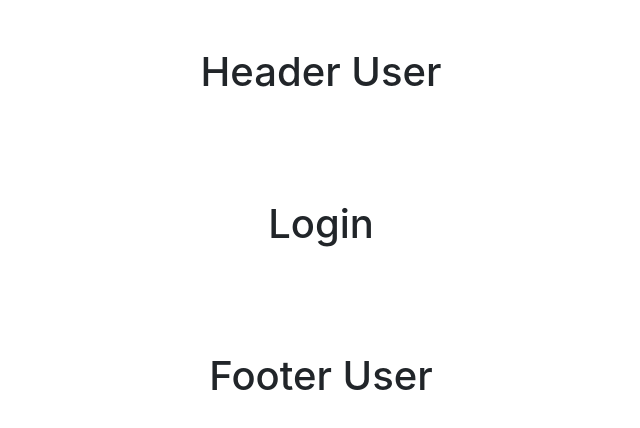
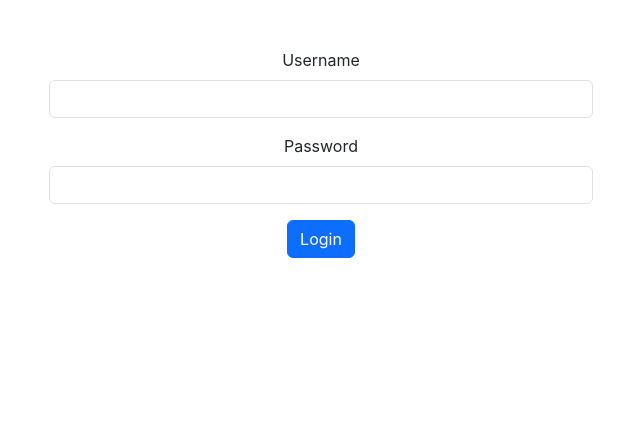
Before and after one commit to ntnghia-it01/example-fe-sd19303, a React (Create React App) app: page /login in a window 1280 px wide. Shown: the top 428 px of the page, without its empty margins (319-959 px from the left). Built offline with nearby package versions, Linux system fonts and the light colour scheme.

Commit message:
commit 2025.04.15

```diff
--- a/package.json
+++ b/package.json
@@ -11,6 +11,7 @@
     "bootstrap": "^5.3.3",
     "react": "^19.0.0",
     "react-bootstrap": "^2.10.9",
+    "react-cookie": "^8.0.1",
     "react-dom": "^19.0.0",
     "react-hook-form": "^7.55.0",
     "react-router": "^7.4.0",
--- a/src/App.js
+++ b/src/App.js
@@ -31,19 +31,25 @@ function App() {
       <Route path="/" element={<MainUser/>}>
         <Route index element={<Home/>}/>
         {/* path của route con không có dấu / phía trước */}
-        <Route path="login" element={<Login/>}/>
+        {/* <Route path="login" element={<Login/>}/>
         <Route path="register" element={<Register/>}/>
         <Route path="register-use-hook-form" element={<RegisterUseHookForm/>}/>
-        <Route path="users" element={<Users/>}/>
+         */}
       </Route>
 
-      {/* Tạo 1 trang danh sách user */}
-      {/* Giao diện sẽ là 1 bảng có các thông từ API trả về */}
-      {/* id, username, name, avatar, gender, role */}
-      {/* gender == 0 => Male, gender == 1 => Female */}
-      {/* role == 0 => Admin, role == 1 => user */}
+      {/* Tạo 1 trang login: username, password. URL => /login */}
+
+      {/* Tạo 1 trang dang sách user. Có đường đẫn là /admin/users */}
+      {/* Hiển thị danh sách tài khoản từ api */}
+
+      {/* Tạo 1 trang user info. Có đường dẫn là /user/info */}
+      {/* Hiển thị thông tin của user vừa đăng nhập */}
+      {/* Username, name, gender, avatar, role */}
+
+      <Route path="/login" element={<Login/>}/>
 
       <Route path="/admin" element={<MainAdmin/>}>
+        <Route path="users" element={<Users/>}/>
         <Route path="dashboard" element={<Dashboard/>}/>
         <Route path="products" element={<Products/>}/>
       </Route>
--- a/src/Constants.jsx
+++ b/src/Constants.jsx
@@ -5,5 +5,5 @@
 // Tất cả các từ trong tên biến phải viết hoa
 // Nếu có nhiều hơn 1 từ cách nhau bằng dấu _
 export default {
-  DOAMIN_API: "http://172.16.20.44:8080"
+  DOAMIN_API: "http://172.16.28.2:8080"
 }
--- a/src/index.js
+++ b/src/index.js
@@ -5,13 +5,16 @@ import './index.css';
 import App from './App';
 import reportWebVitals from './reportWebVitals';
 import {BrowserRouter} from 'react-router';
+import {CookiesProvider} from 'react-cookie'
 
 const root = ReactDOM.createRoot(document.getElementById('root'));
 root.render(
   <React.StrictMode>
-    <BrowserRouter>
-      <App />
-    </BrowserRouter>
+    <CookiesProvider>
+      <BrowserRouter>
+        <App />
+      </BrowserRouter>
+    </CookiesProvider>
   </React.StrictMode>
 );
 
--- a/src/pages/Login/index.jsx
+++ b/src/pages/Login/index.jsx
@@ -1,9 +1,130 @@
-const Login = ()=>{
+import axios from "axios";
+import { useForm } from "react-hook-form";
+import Constants from "../../Constants";
+import { useNavigate } from 'react-router'
+// Provider import và gọi ở file index.js thư mục root src
+// Khi sử dụng Provider thì các hàm liên quan đến
+// import những hàm có use****
+
+import { useCookies } from 'react-cookie';
+
+const Login = () => {
+  const navivgate = useNavigate();
+  const [cookies, setCookie, removeCookie] = useCookies(["token", "role"]);
+  const {
+    handleSubmit,
+    register,
+    formState: { errors },
+  } = useForm();
+
+  const handleLogin = async (props) => {
+    try{
+      const {username, password} = props;
+      // Gọi api đăng nhập
+      let formData = new FormData();
+      // formData.append("username", props.username)
+      // formData.append("password", props.password)
+
+      formData.append("username", username)
+      formData.append("password", password)
+      const res = await axios.post(`${Constants.DOAMIN_API}/auth/login`)
+      console.log("login res === ", res.data);
+
+      // let expiresTime = new Date().getTime() + 1000 * 60 * 60 * 10;
+      // let expiresDate = new Date(expiresTime);
+      // Tăng expiresDate lên 10h tiếp theo
+
+      let expiresDate = new Date();
+      expiresDate.setHours(expiresDate.getHours() + 10)
+
+      setCookie("token", res.data.data.token, {
+        path: "/*",
+        expires: expiresDate// Date
+      })
+
+      setCookie("role", `${res.data.data.role}`, {
+        path: "/*",
+        expires: expiresDate// Date
+      })
+
+      // JWT
+      // CN: Xác thực API
+      // CN-2: Lưu trữ thông tin user với thời hạn nhất định trên JWT
+
+      // JWT hết hạn => lưu trong localstorage
+
+      // Ktra nếu có jwt (2h) thì user đã đăng nhập và không cần
+      // đăng nhập lại
+
+      // Sau 2h => mở vào web => JWT có tồn tại ở localstorage
+      // => Đã đăng nhập => encode => thời hạn
+
+      // Có tồn tại hay không là được???????
+
+      // role == 0 => Admin
+      // role == 1 => User
+
+      // Gọi API login ở postman
+      // Kiểm tra JWT tồn tại trong bao lâu (10h)
+      // Lưu jwt vào cookie
+      // Sử dụng thư viện react-cookie
+      // Lưu và set thời gian hết hạn của cookie tương
+      // ứng với thời gian của JWT
+
+      // Set jwt vào cookie với key "token", thời hạn là 10h
+      // Set role vào cookie với key "role", thời hạn là 10h
+
+      if(res.data.data.role == 0){
+        navivgate("/admin/users")
+      }else {
+        navivgate("/user/info")
+      }
+
+      // Kiểm tra nếu role là admin thì chuyển về trang /admin/users
+      // Kiểm tra nếu role là user thì chuyển về trang /user/info
+
+    }catch(e){
+      console.log(e)
+    }
+  }
+
   return (
-    <div className="w-100 p-5 text-center">
-      <h1>Login</h1>
+    <div className="col-6 offset-3 p-5 text-center">
+      <div class="mb-3">
+        <label class="form-label">Username</label>
+        <input
+          type="text"
+          class="form-control"
+          {...register("username", {
+            required: { value: true, message: "Username required" },
+          })}
+        />
+        {errors["username"] && (
+          <small className="text-danger">{errors["username"].message}</small>
+        )}
+      </div>
+
+      <div class="mb-3">
+        <label class="form-label">Password</label>
+        <input
+          type="password"
+          class="form-control"
+          {...register("password", {
+            required: { value: true, message: "password required" },
+          })}
+        />
+        {errors["password"] && (
+          <small className="text-danger">{errors["password"].message}</small>
+        )}
+      </div>
+        {/* Click vào thực hiện kiểm tra validate */}
+        {/* Nếu có lỗi hiển thị lỗi */}
+        {/* Nếu không lỗi gọi api đăng nhập sau đó log ra response từ api trả về */}
+      <button onClick={handleSubmit(handleLogin)} type="button" class="btn btn-primary">
+        Login
+      </button>
     </div>
-  )
-}
+  );
+};
 
-export default Login
+export default Login;
```
Also changed, not shown: 1 other file (tests, documents, lock files or other folders).
